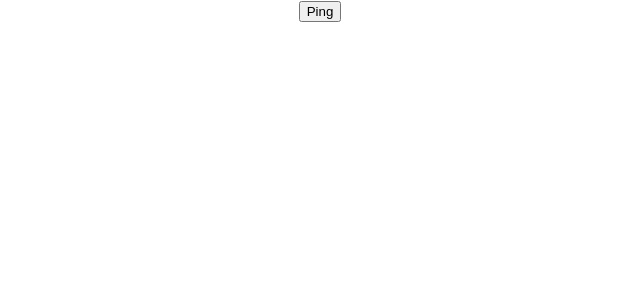
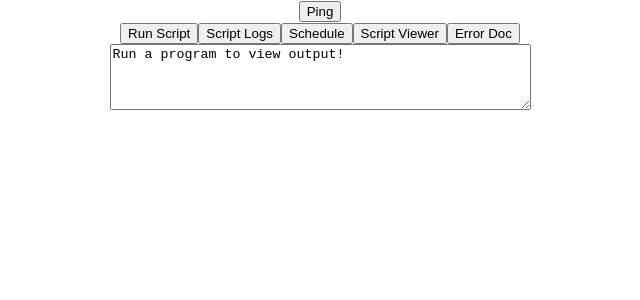
Before and after one commit to qawse3dr/Purpl3_Giraffe_RMS, a React (Create React App) app in the folder purpl3_rms/: page / in a window 1280 px wide. Shown: the top 300 px of the page, without its empty margins (320-960 px from the left). Built offline with nearby package versions, Linux system fonts and the light colour scheme.

Commit message:
Created menu tabs which each loads a page.

```diff
--- a/purpl3_rms/src/App.js
+++ b/purpl3_rms/src/App.js
@@ -1,14 +1,18 @@
 import logo from './logo.svg';
 import './App.css';
 import axios from "axios";
+import React, { Component } from 'react';
+import MenuTab from "./components/MenuTab"
 
 function App() {
   return (
     <div className="App">
 
-      <button onClick={Ping}>
-          Ping
-      </button>
+      <button onClick={Ping}>Ping</button>
+
+      <MenuTab/>
+
+
     </div>
   );
 }
--- /dev/null
+++ b/purpl3_rms/src/components/MenuTab.js
@@ -0,0 +1,104 @@
+import React from "react"
+
+//Class that defines the menu tabs. Depending on the button clicked, will load a different "page".
+class MenuTab extends React.Component {
+  constructor() {
+    super();
+    this.state = {
+      currentTab: "Run Script"
+    }
+
+    this.handleRunScript = this.handleRunScript.bind(this);
+    this.handleScriptLogs = this.handleScriptLogs.bind(this);
+    this.handleSchedule = this.handleSchedule.bind(this);
+    this.handleScriptViewer = this.handleScriptViewer.bind(this);
+    this.handleErrorDoc = this.handleErrorDoc.bind(this);
+  }
+
+  //Changes the state
+  handleRunScript() {
+    this.setState(state => ({
+        currentTab: "Run Script"
+    }));
+  }
+
+  handleScriptLogs() {
+    this.setState(state => ({
+        currentTab: "Script Logs"
+    }));
+  }
+
+  handleSchedule() {
+    this.setState(state => ({
+        currentTab: "Schedule"
+    }));
+  }
+
+  handleScriptViewer() {
+    this.setState(state => ({
+        currentTab: "Script Viewer"
+    }));
+  }
+
+  handleErrorDoc() {
+    this.setState(state => ({
+        currentTab: "Error Doc"
+    }));
+  }
+
+  render() {
+    let tabs = <div>
+                <button onClick={this.handleRunScript}>
+                  Run Script
+                </button>
+                <button onClick={this.handleScriptLogs}>
+                  Script Logs
+                </button>
+                <button onClick={this.handleSchedule}>
+                  Schedule
+                </button>
+                <button onClick={this.handleScriptViewer}>
+                  Script Viewer
+                </button>
+                <button onClick={this.handleErrorDoc}>
+                  Error Doc
+                </button>
+              </div>
+
+
+
+    let displayCurrentTab;
+    if (this.state.currentTab == "Run Script") {
+      displayCurrentTab =  <div>
+                      <textarea readonly rows="4" cols="50">
+                        Run a program to view output!
+                      </textarea>
+                    </div>
+    }
+
+    if (this.state.currentTab == "Script Logs") {
+      displayCurrentTab = <p>Script Log shit goes here!</p>
+    }
+
+    if (this.state.currentTab == "Schedule") {
+      displayCurrentTab = <p>Schedulessss!</p>
+    }
+
+    if (this.state.currentTab == "Script Viewer") {
+      displayCurrentTab = <p>View da scripts</p>
+    }
+
+    if (this.state.currentTab == "Error Doc") {
+      displayCurrentTab = <p>ERROR DOCSSS!</p>
+    }
+
+    return (
+      <div>
+        {tabs}
+        {displayCurrentTab}
+      </div>
+    )
+  }
+}
+
+export default MenuTab
```
